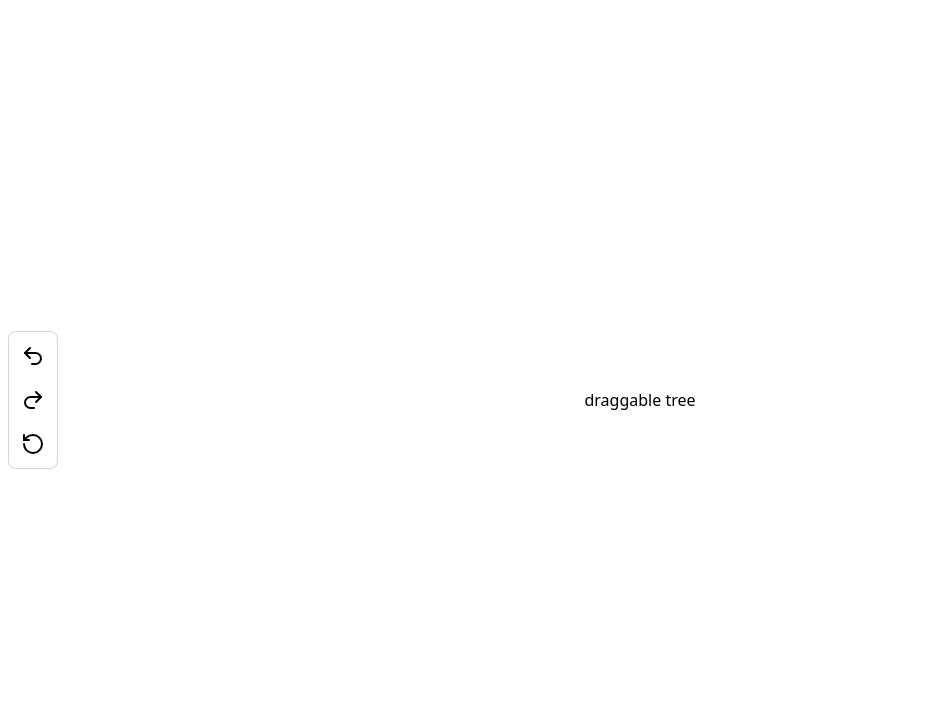
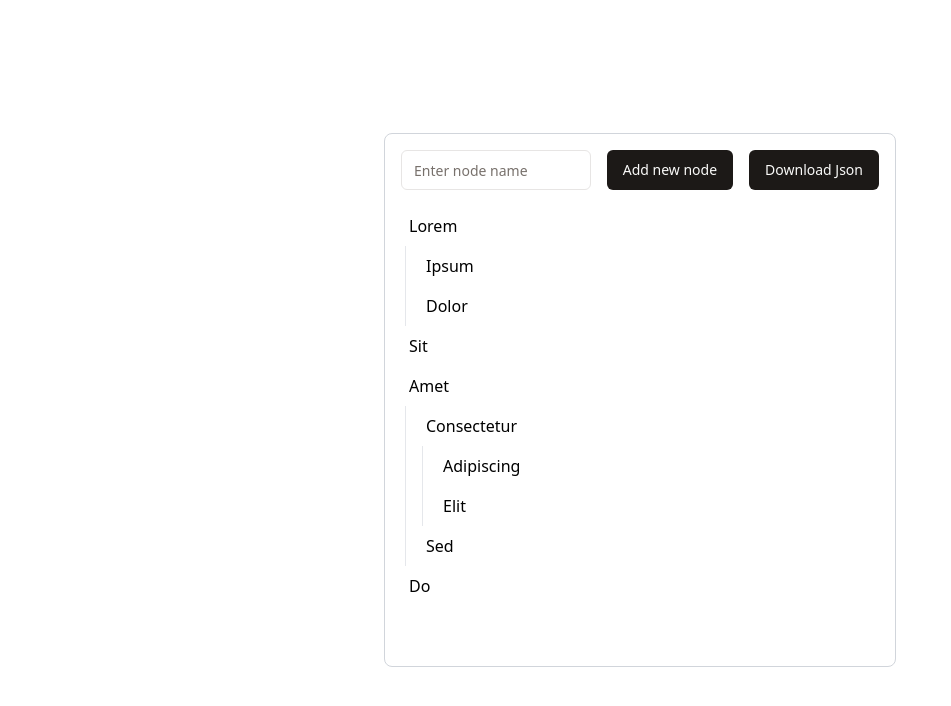
Before and after one commit to sabbaken/draggable-tree, a React (Vite) app: page / in a window 1280 px wide. Shown: the top 706 px of the page, without its empty margins (0-951 px from the left). Built offline with nearby package versions, Linux system fonts and the light colour scheme.

Commit message:
feat: add tree component

```diff
--- a/package.json
+++ b/package.json
@@ -14,13 +14,19 @@
     "@reduxjs/toolkit": "^2.2.7",
     "class-variance-authority": "^0.7.0",
     "classnames": "^2.5.1",
+    "file-saver": "^2.0.5",
     "lucide-react": "^0.417.0",
     "react": "^18.3.1",
+    "react-dnd": "^16.0.1",
+    "react-dnd-html5-backend": "^16.0.1",
     "react-dom": "^18.3.1",
     "react-redux": "^9.1.2"
   },
   "devDependencies": {
+    "@types/file-saver": "^2.0.7",
     "@types/react": "^18.3.3",
+    "@types/react-dnd": "^3.0.2",
+    "@types/react-dnd-html5-backend": "^3.0.2",
     "@types/react-dom": "^18.3.0",
     "@typescript-eslint/eslint-plugin": "^7.15.0",
     "@typescript-eslint/parser": "^7.15.0",
--- /dev/null
+++ b/src/components/input.tsx
@@ -0,0 +1,25 @@
+import * as React from "react";
+import cn from "classnames";
+
+export interface InputProps
+  extends React.InputHTMLAttributes<HTMLInputElement> {
+}
+
+const Input = React.forwardRef<HTMLInputElement, InputProps>(
+  ({className, type, ...props}, ref) => {
+    return (
+      <input
+        type={type}
+        className={cn(
+          "flex h-10 w-full rounded-md border border-stone-200 bg-white px-3 py-2 text-sm ring-offset-white file:border-0 file:bg-transparent file:text-sm file:font-medium placeholder:text-stone-500 focus-visible:outline-none focus-visible:ring-2 focus-visible:ring-stone-950 focus-visible:ring-offset-2 disabled:cursor-not-allowed disabled:opacity-50 dark:border-stone-800 dark:bg-stone-950 dark:ring-offset-stone-950 dark:placeholder:text-stone-400 dark:focus-visible:ring-stone-300",
+          className,
+        )}
+        ref={ref}
+        {...props}
+      />
+    );
+  },
+);
+Input.displayName = "Input";
+
+export {Input};
--- /dev/null
+++ b/src/components/tree/tree.tsx
@@ -0,0 +1,139 @@
+import React, {useCallback, useState} from "react";
+import {DndProvider} from "react-dnd";
+import {HTML5Backend} from "react-dnd-html5-backend";
+import TreeNode from "./treeNode";
+import {Input} from "../input.tsx";
+import {Button} from "../button.tsx";
+import { saveAs } from 'file-saver';
+
+export interface TreeNodeData {
+  id: number;
+  name: string;
+  children?: TreeNodeData[];
+}
+
+interface TreeProps {
+  initialData: TreeNodeData[];
+}
+
+const Tree: React.FC<TreeProps> = ({initialData}) => {
+  const [treeData, setTreeData] = useState<TreeNodeData[]>(initialData);
+  const [newNodeName, setNewNodeName] = useState<string>("");
+
+  const findNodeAndParent = (
+    nodes: TreeNodeData[],
+    nodeId: number,
+    parent: TreeNodeData | null = null,
+  ): {node: TreeNodeData; parent: TreeNodeData | null} | null => {
+    for (const node of nodes) {
+      if (node.id === nodeId) {
+        return {node, parent};
+      }
+      if (node.children) {
+        const result = findNodeAndParent(node.children, nodeId, node);
+        if (result) return result;
+      }
+    }
+    return null;
+  };
+
+  const moveNode = useCallback((draggedNodeId: number, targetNodeId: number) => {
+    let treeDataCopy = JSON.parse(JSON.stringify(treeData));
+    const draggedNodeInfo = findNodeAndParent(treeDataCopy, draggedNodeId);
+    const targetNodeInfo = findNodeAndParent(treeDataCopy, targetNodeId);
+
+    if (draggedNodeInfo && targetNodeInfo) {
+      const {node: draggedNode, parent: draggedNodeParent} = draggedNodeInfo;
+      const {node: targetNode} = targetNodeInfo;
+
+      if (draggedNodeParent) {
+        draggedNodeParent.children = draggedNodeParent.children?.filter(
+          (child) => child.id !== draggedNodeId,
+        );
+      } else {
+        // If dragged node is at the root level
+        treeDataCopy = treeDataCopy.filter((node: TreeNodeData) => node.id !== draggedNodeId);
+      }
+
+      targetNode.children = targetNode.children || [];
+      targetNode.children.push(draggedNode);
+
+      setTreeData(treeDataCopy);
+    }
+  }, [treeData]);
+
+  const removeNode = useCallback((nodeId: number) => {
+    const removeNodeRecursive = (nodes: TreeNodeData[], nodeId: number): TreeNodeData[] => {
+      return nodes
+        .filter(node => node.id !== nodeId)
+        .map(node => ({
+          ...node,
+          children: node.children ? removeNodeRecursive(node.children, nodeId) : undefined,
+        }));
+    };
+
+    setTreeData(prevData => removeNodeRecursive(prevData, nodeId));
+  }, []);
+
+  const addNode = useCallback((name: string, parentId: number | null = null) => {
+    const newId = Math.floor(Math.random() * 10000);
+    const newNode: TreeNodeData = {id: newId, name};
+
+    if (parentId === null) {
+      setTreeData(prevData => [...prevData, newNode]);
+    } else {
+      const addNodeRecursive = (nodes: TreeNodeData[], parentId: number): TreeNodeData[] => {
+        return nodes.map(node => {
+          if (node.id === parentId) {
+            node.children = node.children ? [...node.children, newNode] : [newNode];
+          } else if (node.children) {
+            node.children = addNodeRecursive(node.children, parentId);
+          }
+          return node;
+        });
+      };
+
+      setTreeData(prevData => addNodeRecursive(prevData, parentId));
+    }
+  }, []);
+
+  const handleInputChange = (e: React.ChangeEvent<HTMLInputElement>) => {
+    setNewNodeName(e.target.value);
+  };
+
+  const handleFormSubmit = (e: React.FormEvent<HTMLFormElement>) => {
+    e.preventDefault();
+    if (newNodeName.trim()) {
+      addNode(newNodeName.trim());
+      setNewNodeName("");
+    }
+  };
+
+  const handleDownloadJson = () => {
+    const jsonBlob = new Blob([JSON.stringify(treeData, null, 2)], {type: 'application/json'});
+    saveAs(jsonBlob, 'treeData.json');
+  };
+
+  return (
+    <DndProvider backend={HTML5Backend}>
+      <form className="flex gap-4 mb-4" onSubmit={handleFormSubmit}>
+        <Input
+          type="text"
+          value={newNodeName}
+          onChange={handleInputChange}
+          placeholder="Enter node name"
+        />
+        <Button type="submit">Add new node</Button>
+        <Button type="button" onClick={handleDownloadJson}>Download Json</Button>
+      </form>
+
+      <div className=''>
+        {treeData.map((node) => (
+          <TreeNode key={node.id} node={node} moveNode={moveNode} onDelete={removeNode} />
+        ))}
+      </div>
+    </DndProvider>
+  );
+};
+
+export default Tree;
--- /dev/null
+++ b/src/components/tree/treeNode.tsx
@@ -0,0 +1,51 @@
+import React from "react";
+import {useDrag, useDrop} from "react-dnd";
+import {TreeNodeData} from "./tree.tsx";
+import {Trash2Icon} from "lucide-react";
+import {Button} from "../button.tsx";
+
+interface TreeNodeProps {
+  node: TreeNodeData;
+  onDelete: (nodeId: number) => void;
+  moveNode: (draggedNodeId: number, targetNodeId: number) => void;
+}
+
+const TreeNode: React.FC<TreeNodeProps> = ({node, onDelete, moveNode}) => {
+  const [{isDragging}, drag] = useDrag(() => ({
+    type: "TREE_NODE",
+    item: {id: node.id},
+    collect: (monitor) => ({
+      isDragging: !!monitor.isDragging(),
+    }),
+  }), [node.id]);
+
+  const [, drop] = useDrop(() => ({
+    accept: "TREE_NODE",
+    drop: (item: {id: number}) => {
+      if (item.id !== node.id) {
+        moveNode(item.id, node.id);
+      }
+    },
+  }), [node.id, moveNode]);
+
+  return (
+    <div className="cursor-grab" ref={(instance) => drag(drop(instance))} style={{opacity: isDragging ? 0.5 : 1}}>
+      <div className='group hover:bg-gray-50 px-2 rounded w-full flex justify-between items-center h-10'>
+        {node.name}
+        <Button variant="link" size="sm" className="group-hover:opacity-100 focus-visible:opacity-100 opacity-0 " onClick={() => onDelete(node.id)}>
+          <Trash2Icon className="active:text-red-500 h-5 w-5"/>
+        </Button>
+      </div>
+
+      {node.children && (
+        <div className='border-l border-gray-200 ml-1 pl-3' >
+          {node.children.map((childNode) => (
+            <TreeNode key={childNode.id} node={childNode} moveNode={moveNode} onDelete={onDelete}/>
+          ))}
+        </div>
+      )}
+    </div>
+  );
+};
+
+export default TreeNode;
--- /dev/null
+++ b/src/constants/treeInitialData.ts
@@ -0,0 +1,50 @@
+import {TreeNodeData} from "../components/tree/tree.tsx";
+
+export const initialData: TreeNodeData[] = [
+  {
+    id: 1,
+    name: "Lorem",
+    children: [
+      {
+        id: 2,
+        name: "Ipsum",
+      },
+      {
+        id: 3,
+        name: "Dolor",
+      },
+    ],
+  },
+  {
+    id: 4,
+    name: "Sit",
+  },
+  {
+    id: 5,
+    name: "Amet",
+    children: [
+      {
+        id: 7,
+        name: "Consectetur",
+        children: [
+          {
+            id: 8,
+            name: "Adipiscing",
+          },
+          {
+            id: 9,
+            name: "Elit",
+          },
+        ],
+      },
+      {
+        id: 10,
+        name: "Sed",
+      },
+    ],
+  },
+  {
+    id: 6,
+    name: "Do",
+  },
+];
--- a/src/pages/draggableTree.tsx
+++ b/src/pages/draggableTree.tsx
@@ -1,15 +1,16 @@
 import React from "react";
-import Toolbar from "../components/toolbar.tsx";
+import Card from "../components/card.tsx";
+import Tree from "../components/tree/tree.tsx";
+import {initialData} from "../constants/treeInitialData.ts";
+
 
 const DraggableTree: React.FC = () => {
-
   return (
-    <>
-      <Toolbar />
-      <div className="w-full h-screen flex flex-col items-center justify-center">
-        draggable tree
-      </div>
-    </>
+    <div className="w-full h-screen flex flex-col items-center justify-center">
+      <Card className="w-full max-w-lg h-2/3 p-4">
+        <Tree initialData={initialData} />
+      </Card>
+    </div>
   );
 };
 
```
Also changed, not shown: 1 other file (tests, documents, lock files or other folders).
